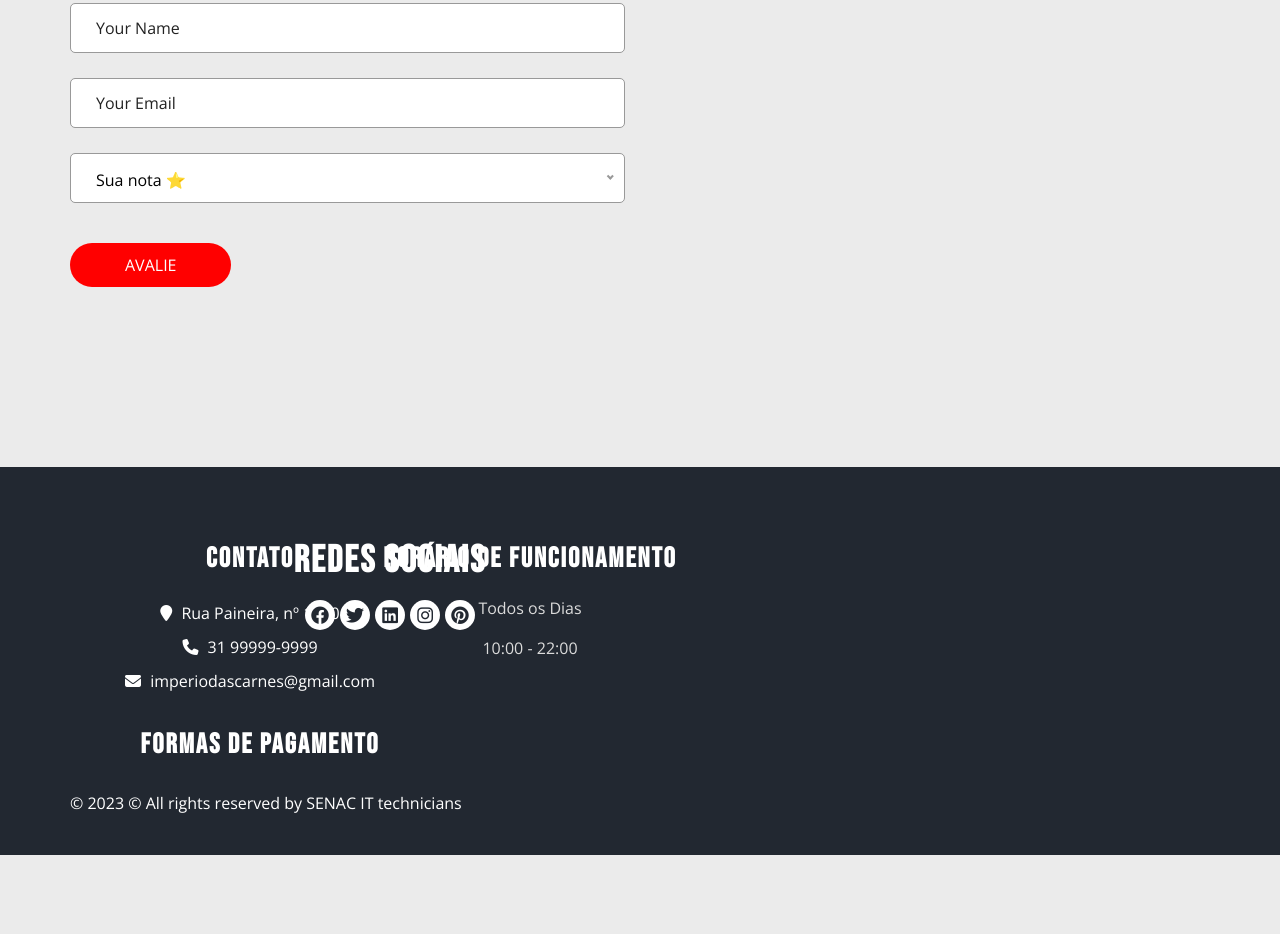
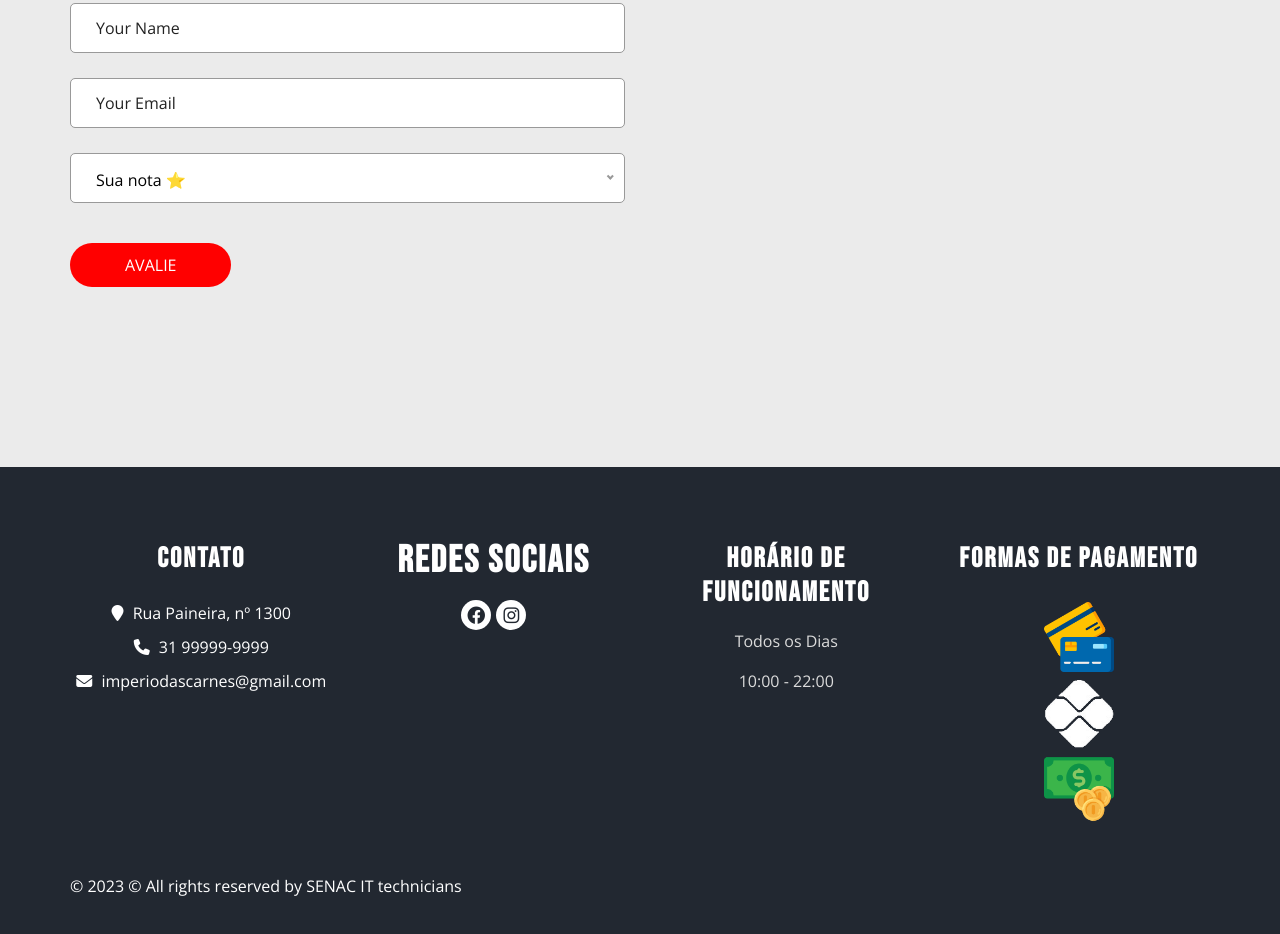
Before and after one commit to Pedrohpt/Imperio_das_carnes_site, a plain HTML site: page index.html in a window 1280 px wide. Shown: the part 5550-6484 px from the top of the page. Before the commit the page ends 6405 px from the top, so only its background shows below. Drawn offline with nearby package versions, Linux system fonts and the light colour scheme; some packages are replaced by stand-ins of ours.

Commit message:
resolução da arrumação

```diff
--- a/css/style.css
+++ b/css/style.css
@@ -1119,7 +1119,7 @@ color: white;
 
 .footer_section .footer-col {
   margin-bottom: 30px;
-  margin-right: -250px;
+  margin-right: 0px;
 }
 
 .footer_section .footer_contact .contact_link_box {
@@ -1154,11 +1154,23 @@ color: white;
 }
 
 .rodape{
-  margin-left: -450px;
-  margin-right: -450px;
+  /* margin-left: -450px;
+  margin-right: -450px; */
   display: flex;
   flex-direction: row;
 }
+
+#formapagamentos{
+  display: flex;
+  flex-direction: column;
+  align-items: center;
+}
+.imgpagamentos{
+  display: flex;
+  width: 70px;
+  margin-top: 6px;
+}
+
 .footer_section .footer_social {
   display: -webkit-box;
   display: -ms-flexbox;
--- a/index.html
+++ b/index.html
@@ -833,7 +833,7 @@
   <footer class="footer_section">
     <div class="container">
       <div class="row">
-        <div class="col-md-4 footer-col">
+        <div class="col-md-3 footer-col">
           <div class="footer_contact">
             <h4>
               Contato
@@ -860,7 +860,7 @@
             </div>
           </div>
         </div>
-        <div class="col-md-4 footer-col">
+        <div class="col-md-3 footer-col">
           <div class="footer_detail">
             <a href="" class="footer-logo">
               Redes Sociais
@@ -873,21 +873,13 @@
                 <i class="fa-brands fa-facebook" aria-hidden="true"></i>
               </a>
               <a href="">
-                <i class="fa-brands fa-twitter" aria-hidden="true"></i>
-              </a>
-              <a href="">
-                <i class="fa-brands fa-linkedin" aria-hidden="true"></i>
-              </a>
-              <a href="">
                 <i class="fa-brands fa-instagram" aria-hidden="true"></i>
               </a>
-              <a href="">
-                <i class="fa-brands fa-pinterest" aria-hidden="true"></i>
-              </a>
+
             </div>
           </div>
         </div>
-        <div class="col-md-4 footer-col">
+        <div class="col-md-3 footer-col">
           <h4>
             Horário de Funcionamento
           </h4>
@@ -898,10 +890,20 @@
             10:00 - 22:00
           </p>
         </div>
+
+        <div class="col-md-3 footer-col">
+          <h4>Formas de Pagamento</h4>
+          <div id="formapagamentos">
+            <img src="./images/cartao-de-credito.png" class="imgpagamentos">
+            <img src="./images/pix.png" class="imgpagamentos">
+            <img src="./images/dinheiro.png" class="imgpagamentos">
+          </div>
+        </div>
+
       </div>
-      <div class="col-md-4 footer-col">
+      <!-- <div class="col-md-4 footer-col">
         <h4>Formas de Pagamento</h4>
-      </div>
+      </div> -->
       <div class="footer-info">
         <p>
           &copy; <span id="displayYear"></span> © All rights reserved by SENAC IT technicians
```
